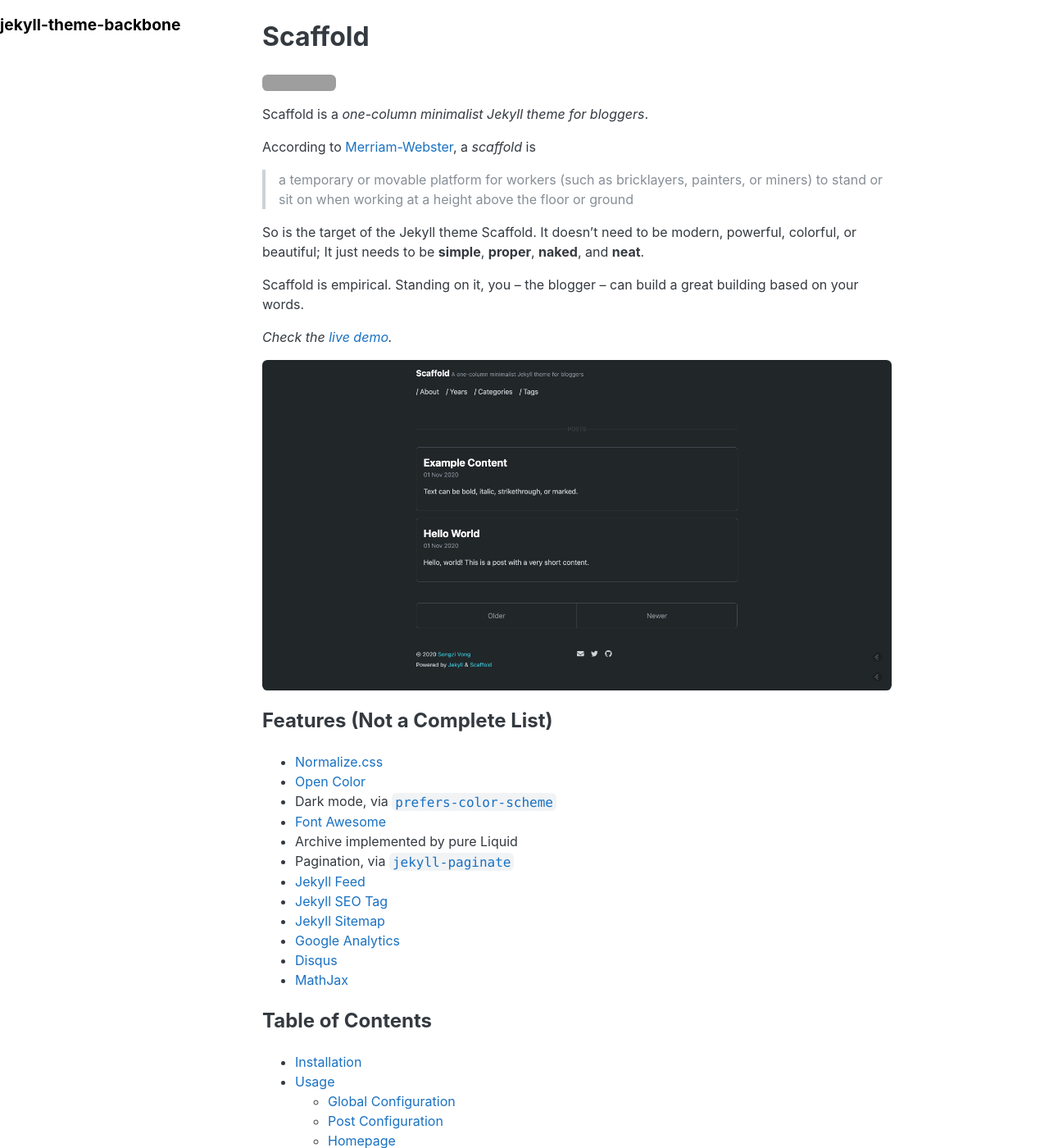
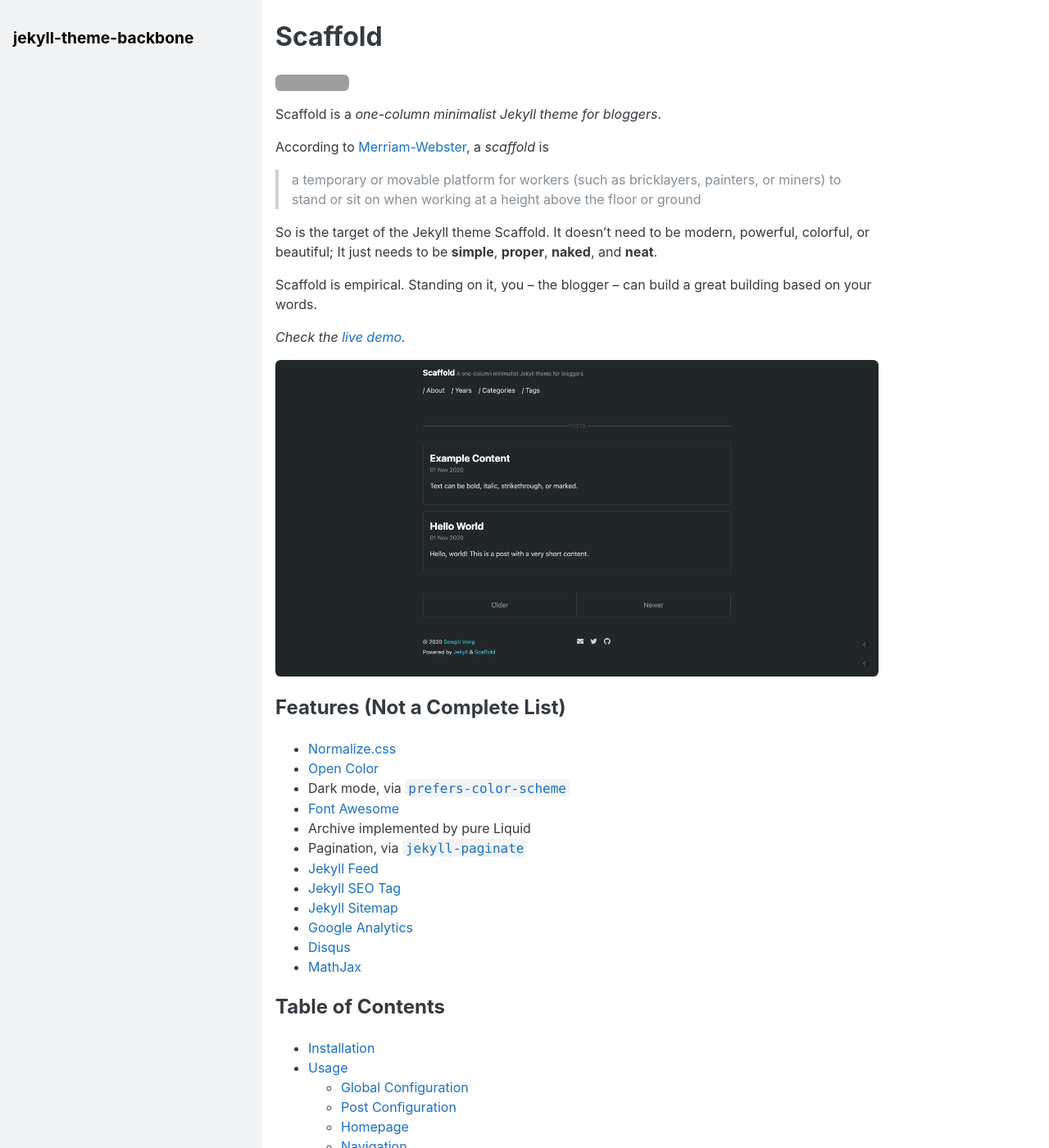
Before and after one commit to slee981/jekyll-theme-backbone, a Jekyll site: the page built from README.md, in a window 1280 px wide and 1400 px high. Shown: the whole window at 82% size. Built offline with Jekyll 4.4.1, drawn with Linux system fonts in a browser that asks for light colours; nearby versions of some CDN libraries; our own code applies the rules of GitHub Pages for plain Markdown files; grey boxes are pictures that could not be loaded.

Commit message:
Adjust layout

```diff
--- a/_sass/scaffold/_layout.scss
+++ b/_sass/scaffold/_layout.scss
@@ -16,11 +16,15 @@
     flex: 1;
     max-width: $md-screen;
     margin-left: 25%;
+    padding: 0 var(--spacer);
   }
 
   .sidebar-left {
     position: fixed;
     top: 0;
     width: 25%;
+    height: 100vh;
+    padding: var(--spacer);
+    background-color: var(--code-bg);
   }
 }
```
